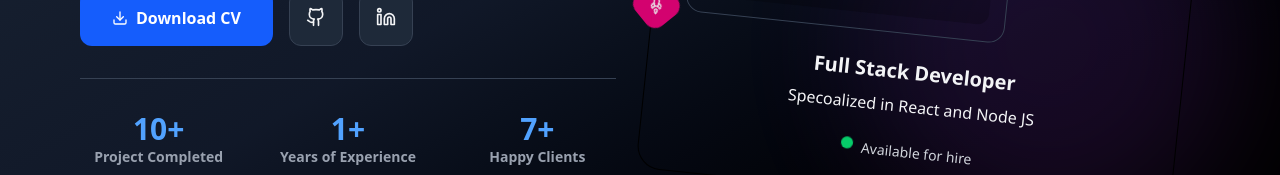
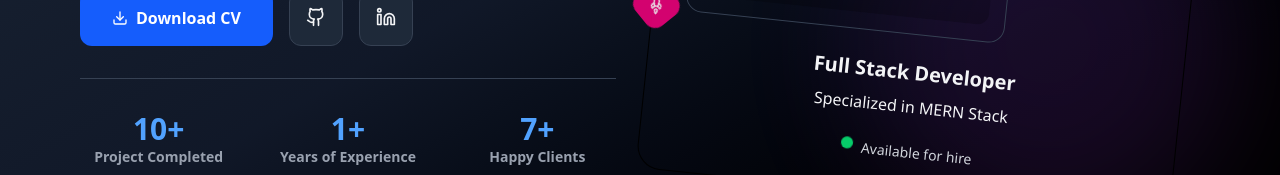
Before and after one commit to Rishabh728/Portfolio-react, a React (Vite) app: page / in a window 1280 px wide. Shown: the part 461-636 px from the top of the page. Built offline with nearby package versions, Linux system fonts and the light colour scheme.

Commit message:
updated cv

```diff
--- a/src/component/Hero.jsx
+++ b/src/component/Hero.jsx
@@ -111,22 +111,22 @@
               </button>
               <div className="flex space-x-4">
                 <a
-                  href=""
+                  href="https://github.com/Rishabh728"
                   className={`p-4 rounded-xl transition-all duration-200 transform hover:scale-110 ${
                     isDarkMode
                       ? "bg-gray-800 text-gray-100 hover:bg-gray-700 border border-gray-700"
                       : "bg-white text-gray-700 hover:bg-gray-50 border border-gray-200 shadow-md"
-                  }`}
+                  }`} target="_blank"
                 >
                   <Github size={20} />
                 </a>
                 <a
-                  href=""
+                  href="https://www.linkedin.com/in/rishabh-engineer/"
                   className={`p-4 rounded-xl transition-all duration-200 transform hover:scale-110  ${
                     isDarkMode
                       ? "bg-gray-800 text-gray-100 hover:bg-gray-700 border border-gray-700"
                       : "bg-white text-gray-700 hover:bg-gray-50 border border-gray-200 shadow-md"
-                  }`}
+                  }`} target="_blank"
                 >
                   <Linkedin size={20} />
                 </a>
@@ -182,7 +182,7 @@
                 </div>
                  <div className={`text-center space-y-2 ${isDarkMode?"text-gray-100":"text-gray-900"}`}>
                     <h3 className="text-xl font-bold">Full Stack Developer</h3>
-                    <p>Specoalized in React and Node JS</p>
+                    <p>Specialized in MERN Stack</p>
                     <div className="flex justify-center space-x-2 pt-4">
                       <span className="w-3 h-3 bg-green-400 rounded-full animate-pulse"></span>
                       <span className={`text-sm ${isDarkMode?"text-gray-300":"text-gray-600"}`}>Available for hire</span>
```
